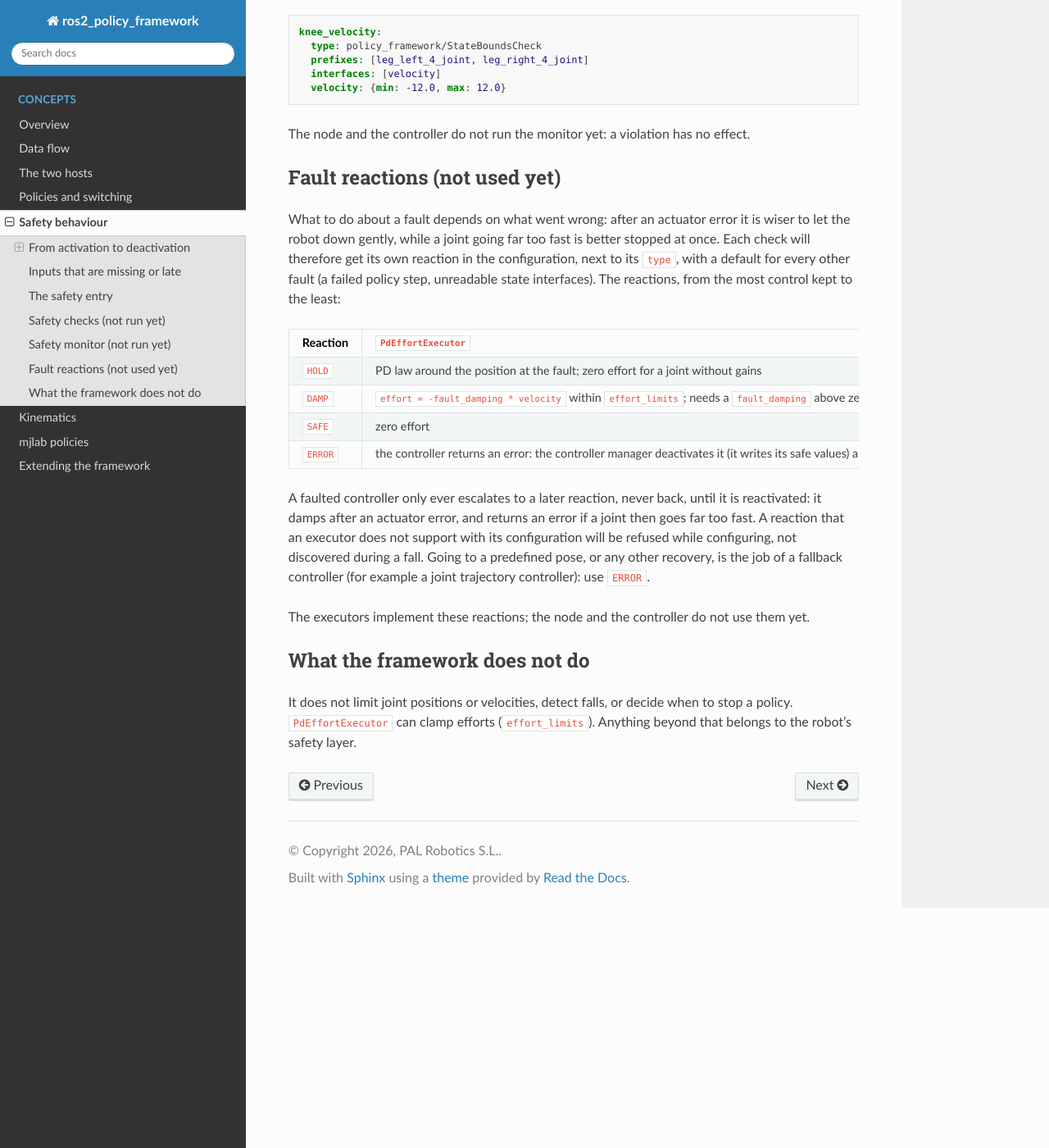
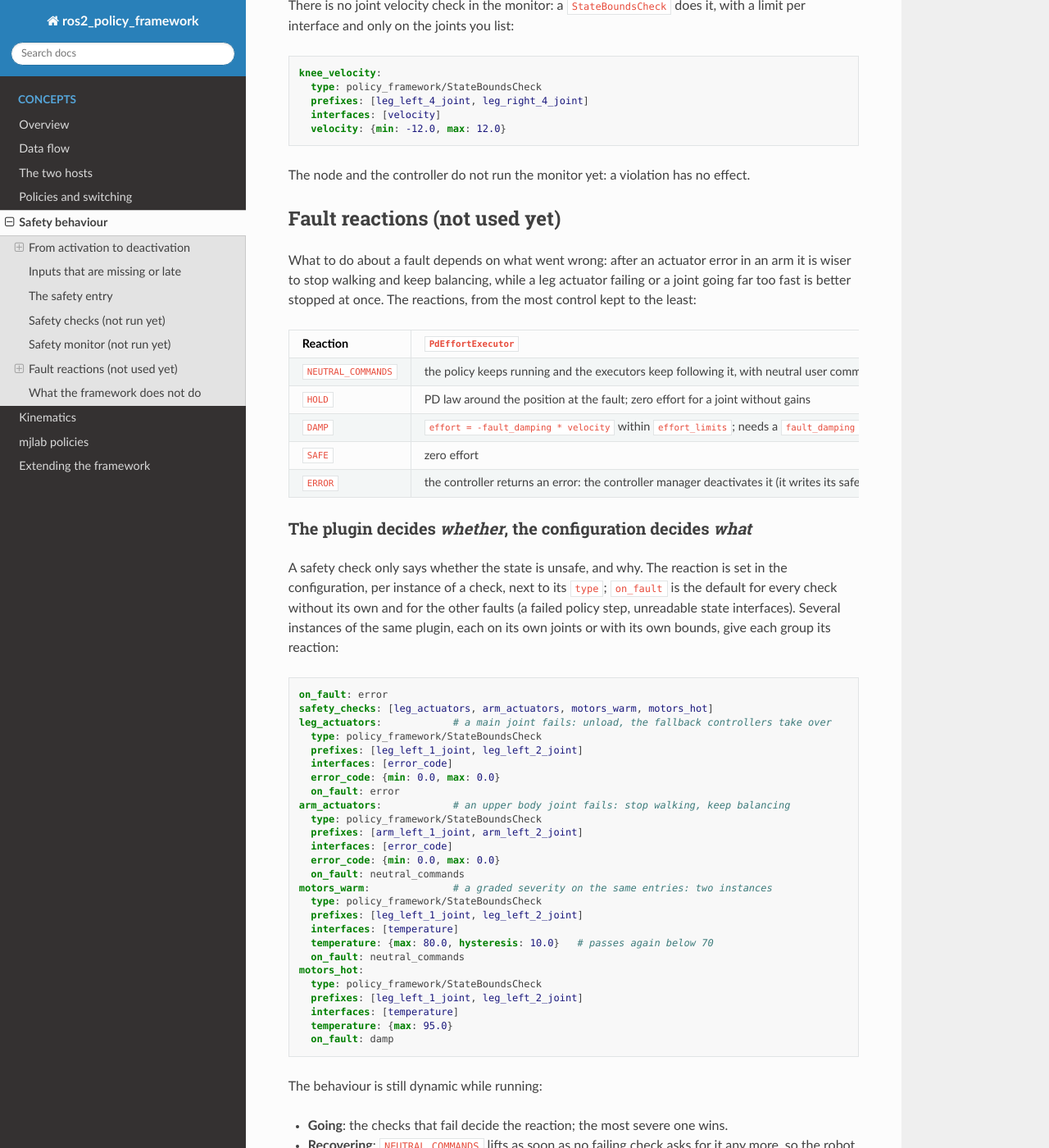
Before and after one commit to saikishor/ros2_policy_framework, a Sphinx documentation site: the page built from docs/safety.rst, in a window 1280 px wide and 1400 px high, scrolled down 2852 px. Shown: the whole window at 82% size. Built offline with Sphinx 7.4.7 and the Read the Docs theme 3.1.0, drawn with Linux system fonts in a browser that asks for light colours; some of the changed text lies outside the part shown.

Commit message:
Document the reaction per check, the neutral commands reaction and the hysteresis

```diff
--- a/docs/extending.rst
+++ b/docs/extending.rst
@@ -216,7 +216,8 @@ the situations described in the other pages:
        which reactions the configuration allows. The hosts do not call them yet.
    * - ``CommandGate::open()``
      - Check it in any plugin that feeds user commands, and use a neutral command while it
-       is false (:doc:`safety`).
+       is false: the safety entry is 0, or the ``NEUTRAL_COMMANDS`` fault reaction is active
+       (:doc:`safety`).
 
 Testing a plugin
 ----------------
--- a/docs/safety.rst
+++ b/docs/safety.rst
@@ -87,8 +87,9 @@ a dead-man switch, a mode selector, a safety controller. The parameter ``safety_
 the state entry carrying that signal, for example ``rl_safety_controller/safe``. In the
 controller it is claimed as a state interface like any other input.
 
-While that entry is 0 (or has not been received), **user commands are ignored and replaced
-by neutral ones**. The policy itself keeps running, because a legged robot has to keep
+While that entry is 0 (or has not been received), or while a fault with the
+``NEUTRAL_COMMANDS`` reaction is active, **user commands are ignored and replaced by neutral
+ones**. The policy itself keeps running, because a legged robot has to keep
 balancing:
 
 .. graphviz::
@@ -122,7 +123,8 @@ and says in ``check()`` whether the state is safe, with a reason when it is not.
 runs in the control loop: it must not allocate while the state is safe.
 
 ``StateBoundsCheck`` checks every ``<prefix>/<interface>`` entry against the bounds of its
-interface. A non-finite value is out of bounds; an entry never received is not checked:
+interface. A non-finite value is out of bounds; an entry never received is not checked. With a
+``hysteresis``, an entry that failed passes again only within the bounds narrowed by it:
 
 .. code-block:: yaml
 
@@ -130,7 +132,7 @@ interface. A non-finite value is out of bounds; an entry never received is not c
      type: policy_framework/StateBoundsCheck
      prefixes: [leg_left_1_joint, leg_left_2_joint]
      interfaces: [temperature, error_code]
-     temperature: {max: 85.0}
+     temperature: {max: 85.0, hysteresis: 5.0}   # once failed, passes again below 80
      error_code: {min: 0.0, max: 0.0}   # any error code but 0 fails
      trigger_cycles: 3                  # consecutive violations before it fails
 
@@ -190,19 +192,21 @@ The node and the controller do not run the monitor yet: a violation has no effec
 Fault reactions (not used yet)
 ------------------------------
 
-What to do about a fault depends on what went wrong: after an actuator error it is wiser to let
-the robot down gently, while a joint going far too fast is better stopped at once. Each check
-will therefore get its own reaction in the configuration, next to its ``type``, with a default
-for every other fault (a failed policy step, unreadable state interfaces). The reactions, from
-the most control kept to the least:
+What to do about a fault depends on what went wrong: after an actuator error in an arm it is
+wiser to stop walking and keep balancing, while a leg actuator failing or a joint going far
+too fast is better stopped at once. The reactions, from the most control kept to the least:
 
 .. list-table::
    :header-rows: 1
-   :widths: 14 43 43
+   :widths: 18 41 41
 
    * - Reaction
      - ``PdEffortExecutor``
      - ``ReferenceInterfaceExecutor``
+   * - ``NEUTRAL_COMMANDS``
+     - the policy keeps running and the executors keep following it, with neutral user
+       commands: zero velocity, a still stand (see `The safety entry`_)
+     - same
    * - ``HOLD``
      - PD law around the position at the fault; zero effort for a joint without gains
      - not supported
@@ -218,14 +222,75 @@ the most control kept to the least:
        safe values) and activates its ``fallback_controllers``
      - same
 
-A faulted controller only ever escalates to a later reaction, never back, until it is
-reactivated: it damps after an actuator error, and returns an error if a joint then goes far
-too fast. A reaction that an executor does not support with its configuration will be refused
-while configuring, not discovered during a fall. Going to a predefined pose, or any other
-recovery, is the job of a fallback controller (for example a joint trajectory controller):
-use ``ERROR``.
+The plugin decides *whether*, the configuration decides *what*
+~~~~~~~~~~~~~~~~~~~~~~~~~~~~~~~~~~~~~~~~~~~~~~~~~~~~~~~~~~~~~~~
 
-The executors implement these reactions; the node and the controller do not use them yet.
+A safety check only says whether the state is unsafe, and why. The reaction is set in the
+configuration, per instance of a check, next to its ``type``; ``on_fault`` is the default for
+every check without its own and for the other faults (a failed policy step, unreadable state
+interfaces). Several instances of the same plugin, each on its own joints or with its own
+bounds, give each group its reaction:
+
+.. code-block:: yaml
+
+   on_fault: error
+   safety_checks: [leg_actuators, arm_actuators, motors_warm, motors_hot]
+   leg_actuators:            # a main joint fails: unload, the fallback controllers take over
+     type: policy_framework/StateBoundsCheck
+     prefixes: [leg_left_1_joint, leg_left_2_joint]
+     interfaces: [error_code]
+     error_code: {min: 0.0, max: 0.0}
+     on_fault: error
+   arm_actuators:            # an upper body joint fails: stop walking, keep balancing
+     type: policy_framework/StateBoundsCheck
+     prefixes: [arm_left_1_joint, arm_left_2_joint]
+     interfaces: [error_code]
+     error_code: {min: 0.0, max: 0.0}
+     on_fault: neutral_commands
+   motors_warm:              # a graded severity on the same entries: two instances
+     type: policy_framework/StateBoundsCheck
+     prefixes: [leg_left_1_joint, leg_left_2_joint]
+     interfaces: [temperature]
+     temperature: {max: 80.0, hysteresis: 10.0}   # passes again below 70
+     on_fault: neutral_commands
+   motors_hot:
+     type: policy_framework/StateBoundsCheck
+     prefixes: [leg_left_1_joint, leg_left_2_joint]
+     interfaces: [temperature]
+     temperature: {max: 95.0}
+     on_fault: damp
+
+The behaviour is still dynamic while running:
+
+- **Going**: the checks that fail decide the reaction; the most severe one wins.
+- **Recovering**: ``NEUTRAL_COMMANDS`` lifts as soon as no failing check asks for it any more,
+  so the robot walks again once its motors cooled down. Give such a check a ``hysteresis`` so
+  that a value hovering at a bound does not toggle it. Every other reaction is latched until
+  the controller is reactivated.
+- **Escalating**: a faulted controller only ever moves to a later reaction, never back. Warm
+  motors stop the walking, hot ones damp the robot down, a failing leg actuator returns an
+  error.
+
+Why the reaction is not chosen by the plugins:
+
+- **It can be audited**: reading the configuration tells what happens on every fault, which
+  matters on a robot.
+- **It is checked at startup**: every reaction in use is known while configuring, so a
+  reaction an executor does not support with its configuration (for example ``DAMP`` without
+  a ``fault_damping``) will be refused then, not discovered during a fall.
+- **Plugins stay simple and reusable**: they only answer "is this unsafe, and why"; the same
+  ``StateBoundsCheck`` serves every joint group with a different reaction.
+
+What this does not cover is a reaction chosen by logic *inside* one check, such as "two hot
+leg motors return an error, one stops the walking". Write one check per condition instead,
+each with its reaction. Should a case need more, a plugin could later override its configured
+reaction among reactions it declares while configuring, which keeps the startup check.
+
+Going to a predefined pose, or any other recovery, is the job of a fallback controller (for
+example a joint trajectory controller): use ``ERROR``.
+
+The executors and the runner implement these reactions (``PolicyRunner::set_neutral_commands``
+for ``NEUTRAL_COMMANDS``); the node and the controller do not use them yet.
 
 What the framework does not do
 ------------------------------
```
Also changed, not shown: README.md (+5 -3 lines).
